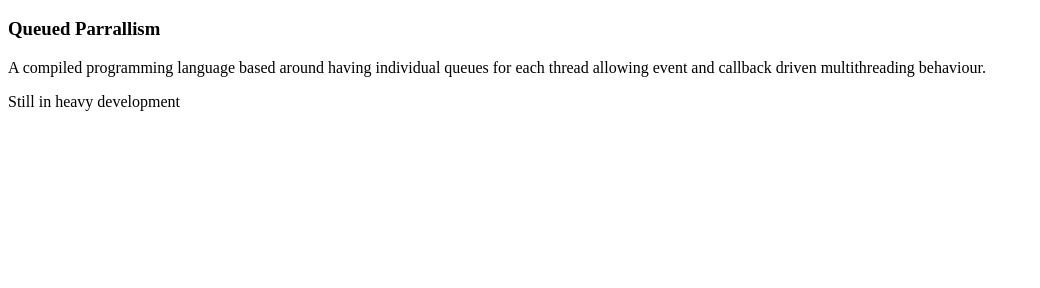
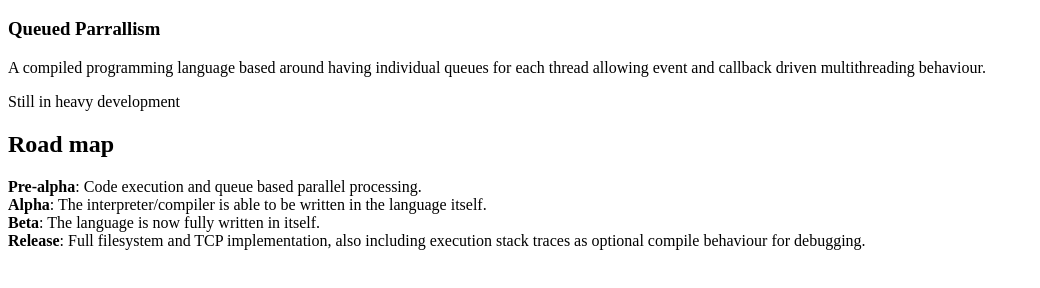
Before and after one commit to qupa-project/qupa-lang.github.io, a plain HTML site: page index.html in a window 1280 px wide. Shown: the part 48-336 px from the top of the page, without its empty margins (0-1040 px from the left). Drawn offline with Linux system fonts and the light colour scheme.

Commit message:
+Lose roadmap

```diff
--- a/index.html
+++ b/index.html
@@ -12,5 +12,13 @@
 		<p>
 			Still in heavy development
 		</p>
+
+		<h2>Road map</h2>
+		<p>
+			<b>Pre-alpha</b>: Code execution and queue based parallel processing.<br/>
+			<b>Alpha</b>: The interpreter/compiler is able to be written in the language itself.<br/>
+			<b>Beta</b>: The language is now fully written in itself.<br/>
+			<b>Release</b>: Full filesystem and TCP implementation, also including execution stack traces as optional compile behaviour for debugging.<br/>
+		</p>
 	</body>
 </html>
```
